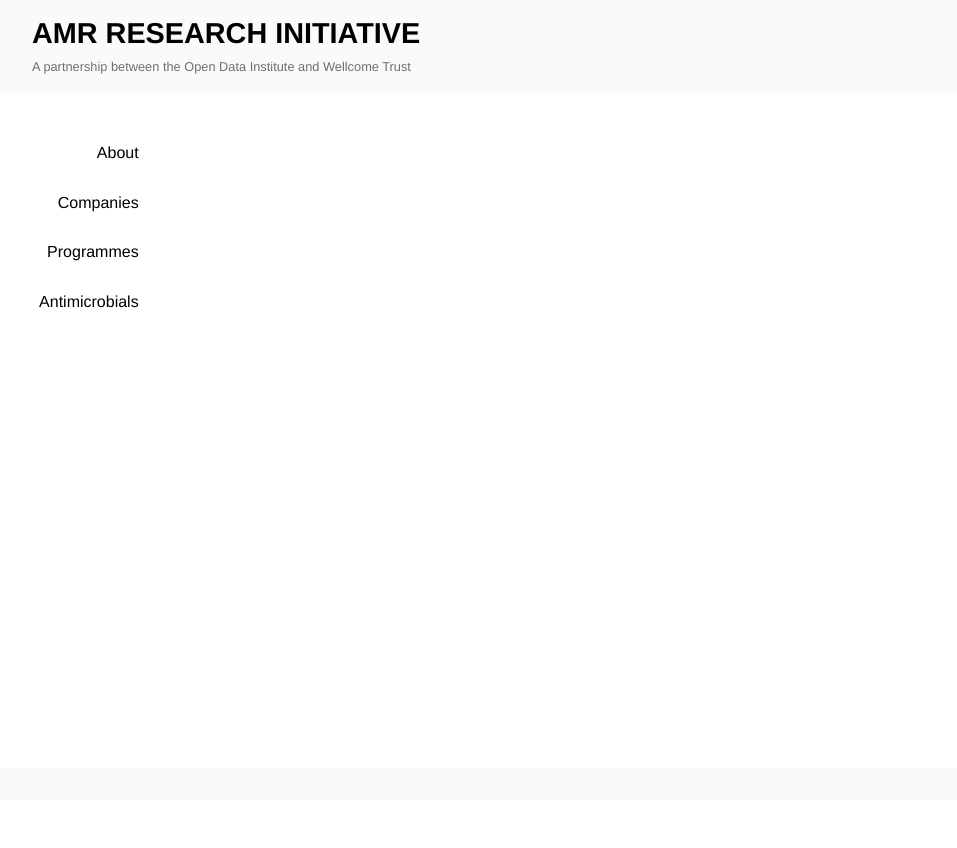
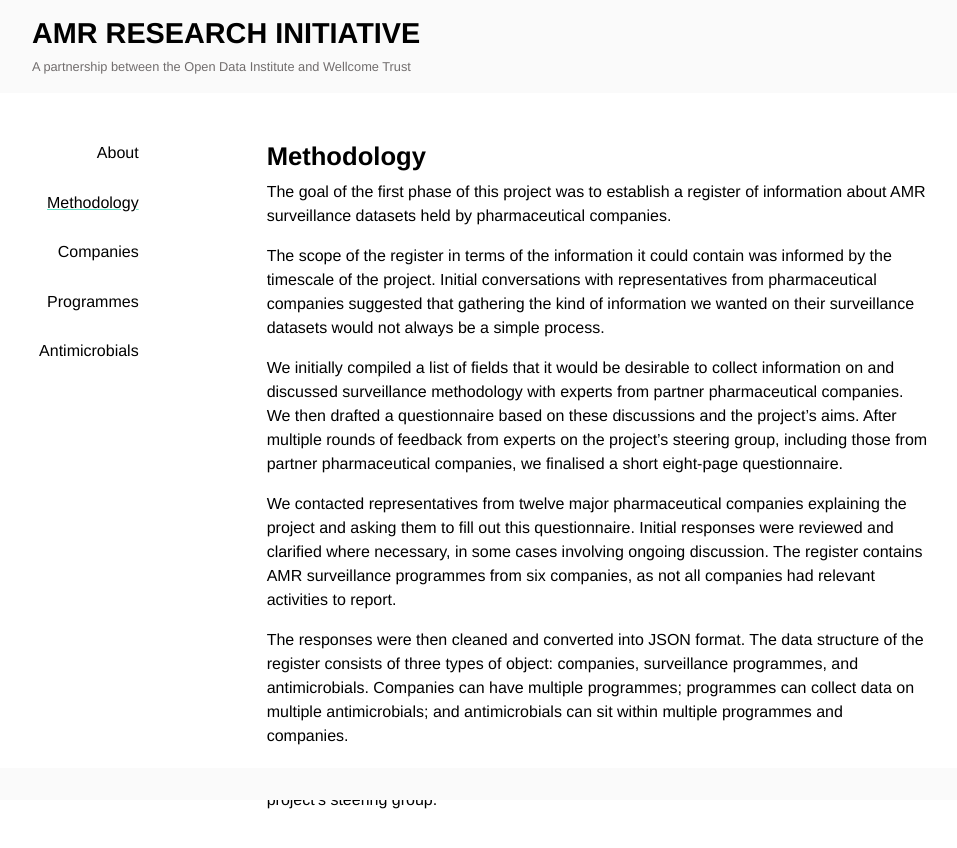
Before and after one commit to theodi/amr-frontend, a Vue app: page /methodology in a window 1280 px wide. Shown: the top 848 px of the page, without its empty margins (192-1149 px from the left). Before the commit the page ends 800 px from the top, so only its background shows below. Built offline with nearby package versions, Linux system fonts and the light colour scheme.

Commit message:
Added methodology route and content

```diff
--- a/src/App.vue
+++ b/src/App.vue
@@ -10,6 +10,7 @@
 			<div class="menu">
 				<div class="menu-links">
 					<router-link :to="{ path: '/' }" class="link">About</router-link>
+					<router-link :to="{ path: '/methodology' }" class="link">Methodology</router-link>
 					<router-link :to="{ path: '/companies' }" class="link">Companies</router-link>
 					<router-link :to="{ path: '/programmes' }" class="link">Programmes</router-link>
 					<router-link :to="{ path: '/antimicrobials' }" class="link">Antimicrobials</router-link>
--- /dev/null
+++ b/src/components/Methodology.vue
@@ -0,0 +1,40 @@
+<template>
+	<div>
+		<h2 class="title-head">Methodology</h2>
+		<p>The goal of the first phase of this project was to establish a register
+		of information about AMR surveillance datasets held by pharmaceutical companies.</p>
+		<p>The scope of the register in terms of the information it could contain
+		was informed by the timescale of the project. Initial conversations with
+		representatives from pharmaceutical companies suggested that gathering the
+		kind of information we wanted on their surveillance datasets would not always
+		be a simple process.</p>
+		<p>We initially compiled a list of fields that it would be desirable to collect
+		information on and discussed surveillance methodology with experts from
+		partner pharmaceutical companies. We then drafted a questionnaire based on
+		these discussions and the project’s aims. After multiple rounds of feedback
+		from experts on the project’s steering group, including those from partner
+		pharmaceutical companies, we finalised a short eight-page questionnaire.</p>
+		<p>We contacted representatives from twelve major pharmaceutical companies
+		explaining the project and asking them to fill out this questionnaire.
+		Initial responses were reviewed and clarified where necessary, in some cases
+		involving ongoing discussion. The register contains AMR surveillance programmes
+		from six companies, as not all companies had relevant activities to report.</p>
+		<p>The responses were then cleaned and converted into JSON format. The data
+		structure of the register consists of three types of object: companies,
+		surveillance programmes, and antimicrobials. Companies can have multiple
+		programmes; programmes can collect data on multiple antimicrobials; and
+		antimicrobials can sit within multiple programmes and companies.</p>
+		<p>The register was built by the tech team at the Open Data Institute with
+		feedback from the project’s steering group.</p>
+	</div>
+</template>
+
+<script>
+
+export default {
+	name: 'About'
+}
+</script>
+
+<style scoped>
+</style>
--- a/src/router/index.js
+++ b/src/router/index.js
@@ -1,7 +1,8 @@
 /* eslint-disable */
 import Vue from 'vue'
 import Router from 'vue-router'
-import Home from '@/components/Home'
+import HomePage from '@/components/Home'
+import MethodologyPage from '@/components/Methodology'
 import CompaniesPage from '@/components/Companies'
 import ProgrammesPage from '@/components/Programmes'
 import ProgrammePage from '@/components/Programme'
@@ -16,7 +17,12 @@
 		{
 			path: '/',
 			name: 'Home',
-			component: Home
+			component: HomePage
+		},
+		{
+			path: '/methodology',
+			name: 'Methodology',
+			component: MethodologyPage
 		},
 		{
 			path: '/companies',
```
